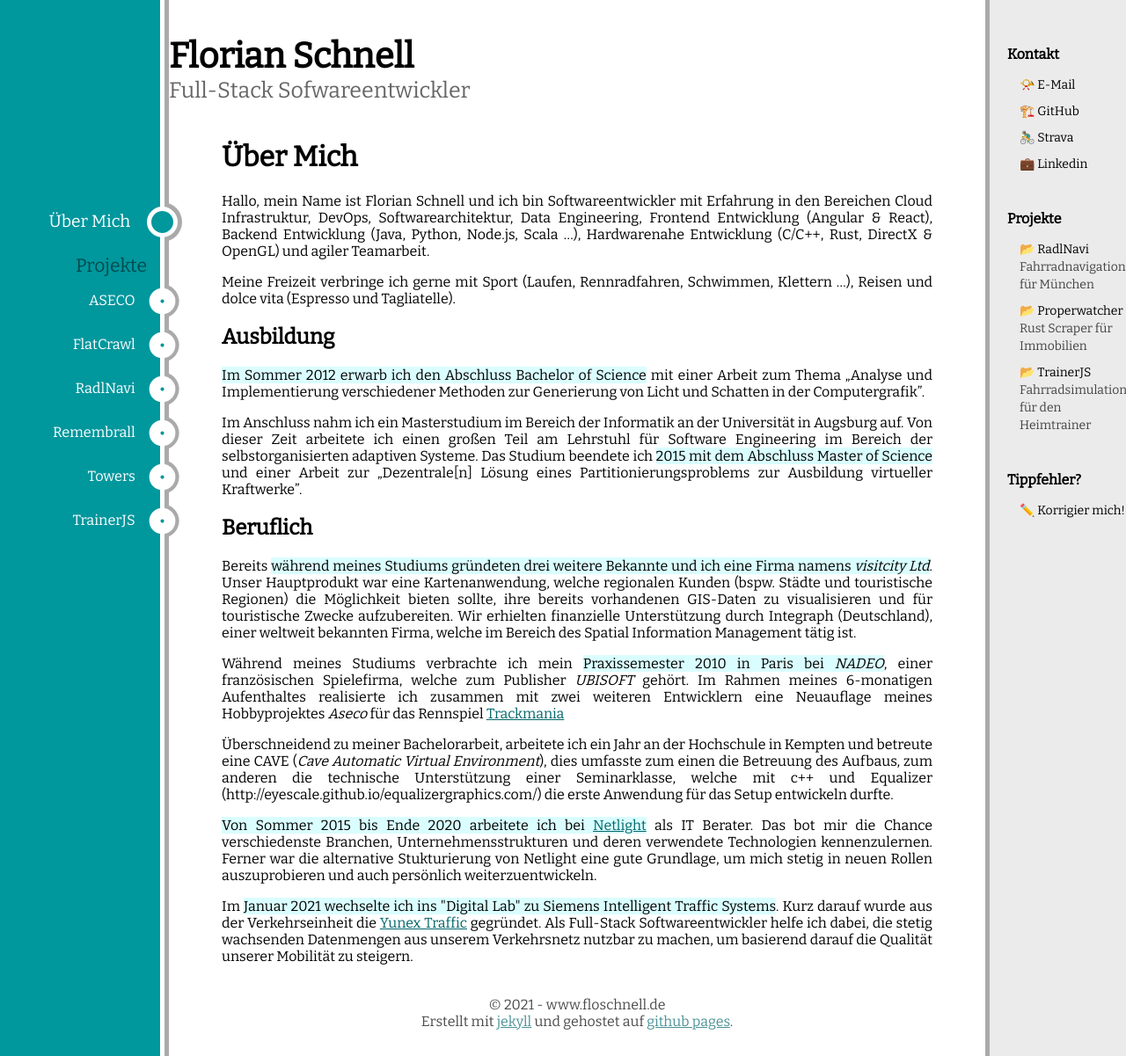
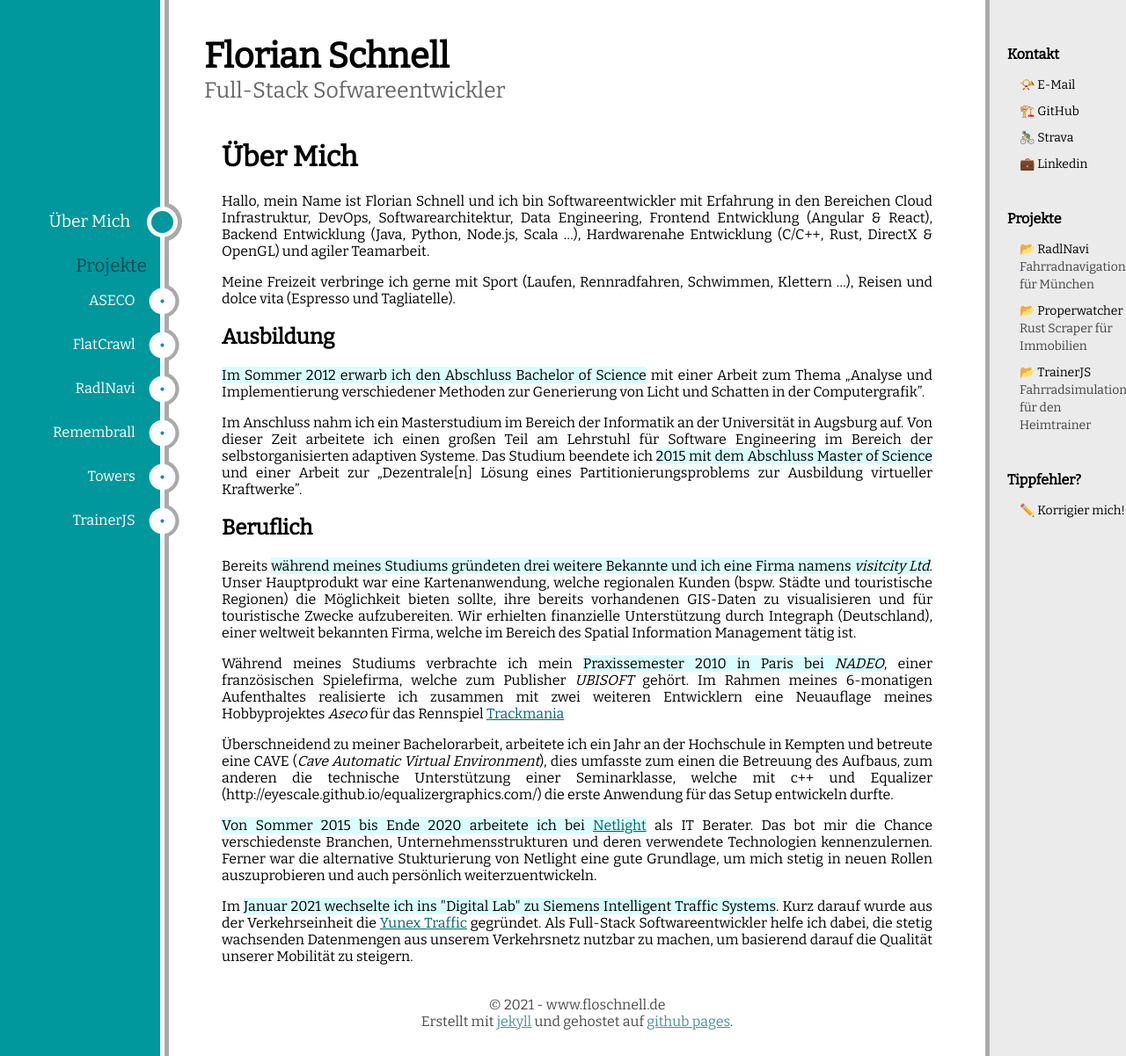
Before and after one commit to floschnell/floschnell.github.io, a Jekyll site: the page built from index.md, in a window 1280 px wide and 1201 px high. Shown: the whole window at 88% size. Built offline with Jekyll 4.4.1, drawn with Linux system fonts in a browser that asks for light colours.

Commit message:
fix marign

```diff
--- a/_layouts/default.html
+++ b/_layouts/default.html
@@ -378,7 +378,7 @@
 
         .gPY6p {
             margin-top: 40px;
-            left: 40px;
+            margin-left: 40px;
             margin-bottom: 20px
         }
 
```
